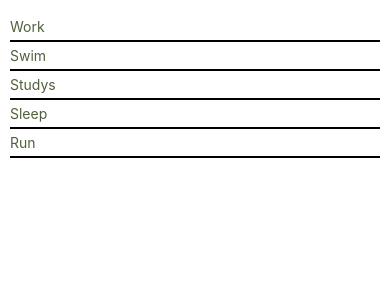
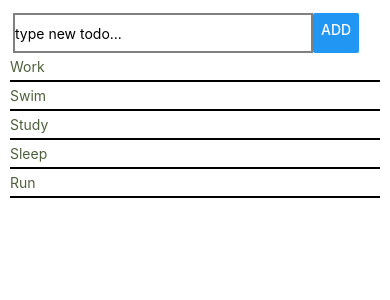
Before and after one commit to DumbWaysStudent/DW12DNBZL_todolist, a React Native app: screen / in a window 390 px wide. Shown: the top 300 px of the page. Built offline with nearby package versions, Linux system fonts and the light colour scheme.

Commit message:
add 2.add_todo

```diff
--- a/App.js
+++ b/App.js
@@ -7,21 +7,37 @@
  */
 
 import React, { Component } from 'react';
-import { Text,View,StyleSheet } from 'react-native';
+import { Text,View,StyleSheet,TextInput,Button } from 'react-native';
 import { black } from 'ansi-colors';
 
 
 export default class App extends Component{
-
+  constructor(props){
+    super(props)
+    this.state={
+      todos : ['Work','Swim','Study','Sleep','Run']
+    }
+  }
   render() {
-    const todos = ['Work','Swim','Studys','Sleep','Run'];
 
     return (
       <View style= {styles.container}>
-
-        {todos.map((todo)=>{
+        <View style={styles.fixToText}>
+          <TextInput style={{ width: 300, height: 40, borderColor: 'gray', borderWidth: 2 ,alignItems: 'stretch'}}
+          placeholder="type new todo..."
+          onChangeText={(value) => this.setState({string : value})}
+          value={this.state.string}
+          />
+          <Button title="Add" style={{paddingHorizontal: 1}}
+          onPress={(value) => this.setState({cars : this.state.todos.push(this.state.string)})}
+          >
+          </Button>
+        </View>
+        <View>
+        {this.state.todos.map((todo)=>{
           return <Text style = {styles.text}>{todo}</Text>
         })}
+        </View>
       </View>
     )
   }
@@ -38,5 +54,10 @@ const styles = StyleSheet.create ({
        borderBottomWidth: 2,
        paddingBottom: 5,
        paddingTop:5
-    }
+    },
+    fixToText: {
+      flexDirection: 'row',
+      alignContent: 'stretch',
+      paddingHorizontal: 3
+    },
  })
```
